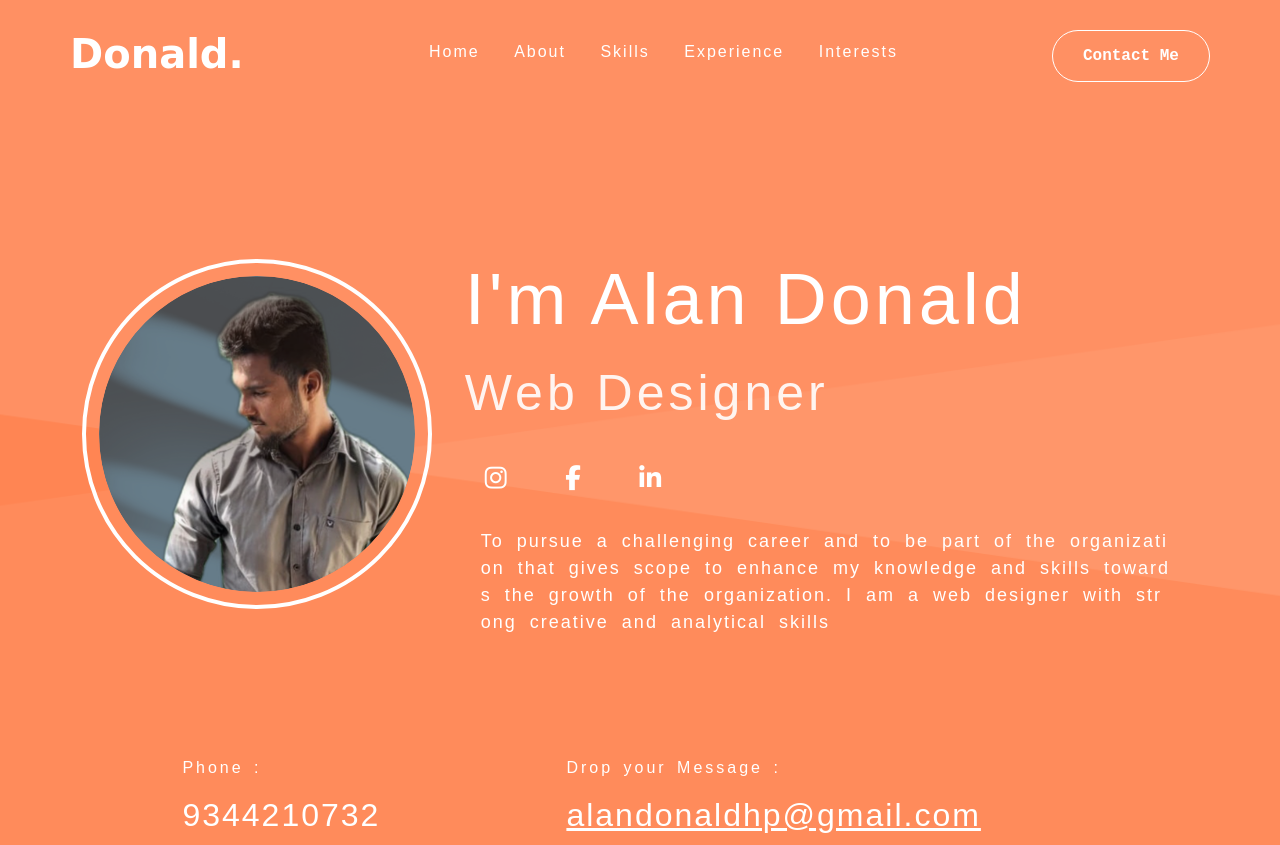
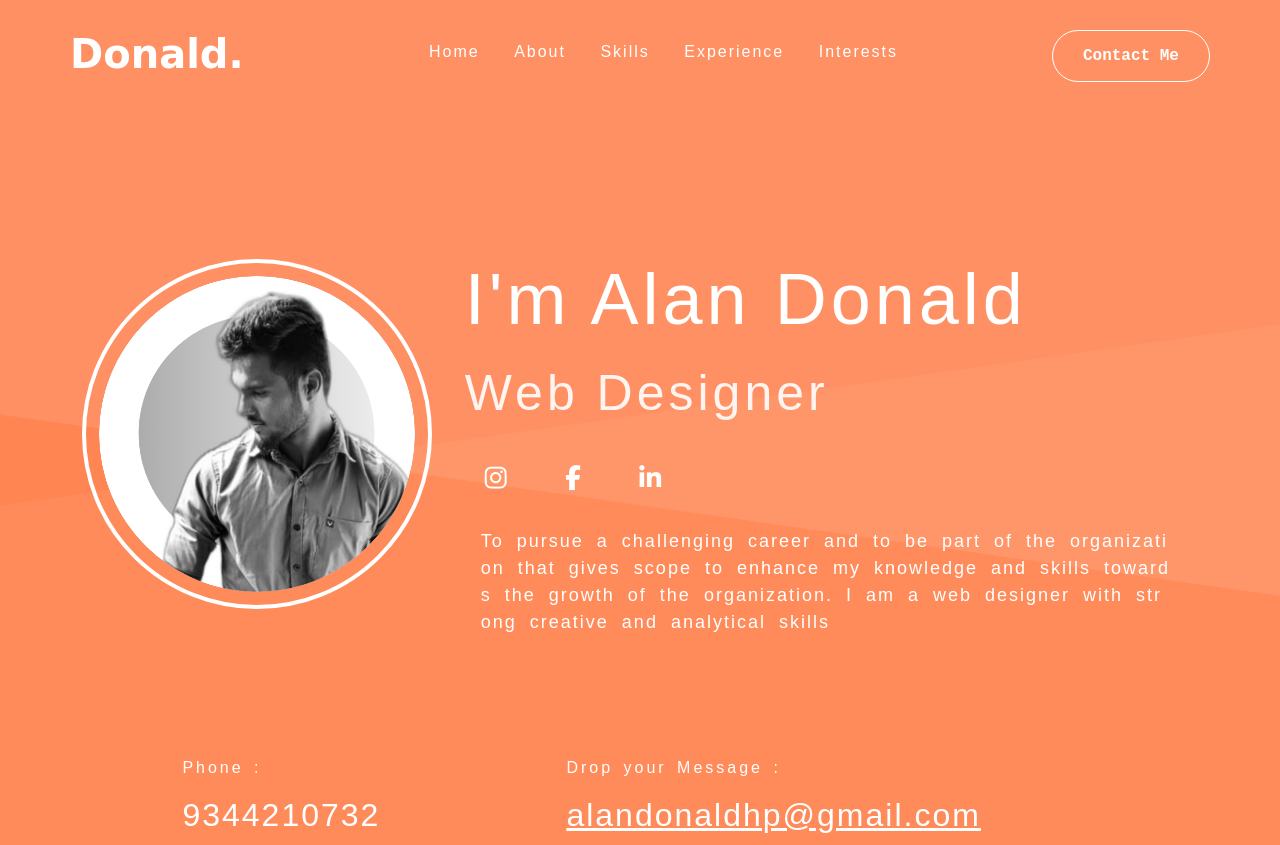
Before and after one commit to aladonald/My_cv, a plain HTML site: page index.html in a window 1280 px wide. Shown: the top 845 px of the page. Drawn offline with Linux system fonts and the light colour scheme; a web font is replaced by a local one.

Commit message:
Update index.html

```diff
--- a/index.html
+++ b/index.html
@@ -5,7 +5,7 @@
     <meta charset="UTF-8">
     <meta http-equiv="X-UA-Compatible" content="IE=edge">
     <meta name="viewport" content="width=device-width, initial-scale=1.0">
-    <link rel="icon" href="1.png" type="icon">
+    <link rel="icon" href="2.png" type="icon">
     <title>My Resume</title>
     <link rel="stylesheet" href="style.css">
     <link rel="stylesheet" href="bootstrap-5.0.2-dist/css/bootstrap.min.css">
@@ -42,7 +42,7 @@
             <div class="hero container">
 
                 <div class="img">
-                    <img class="my-pic" src="2.png" alt="">
+                    <img class="my-pic" src="1.png" alt="">
                 </div>
                 <div class="about-me">
                     <h1>
```
